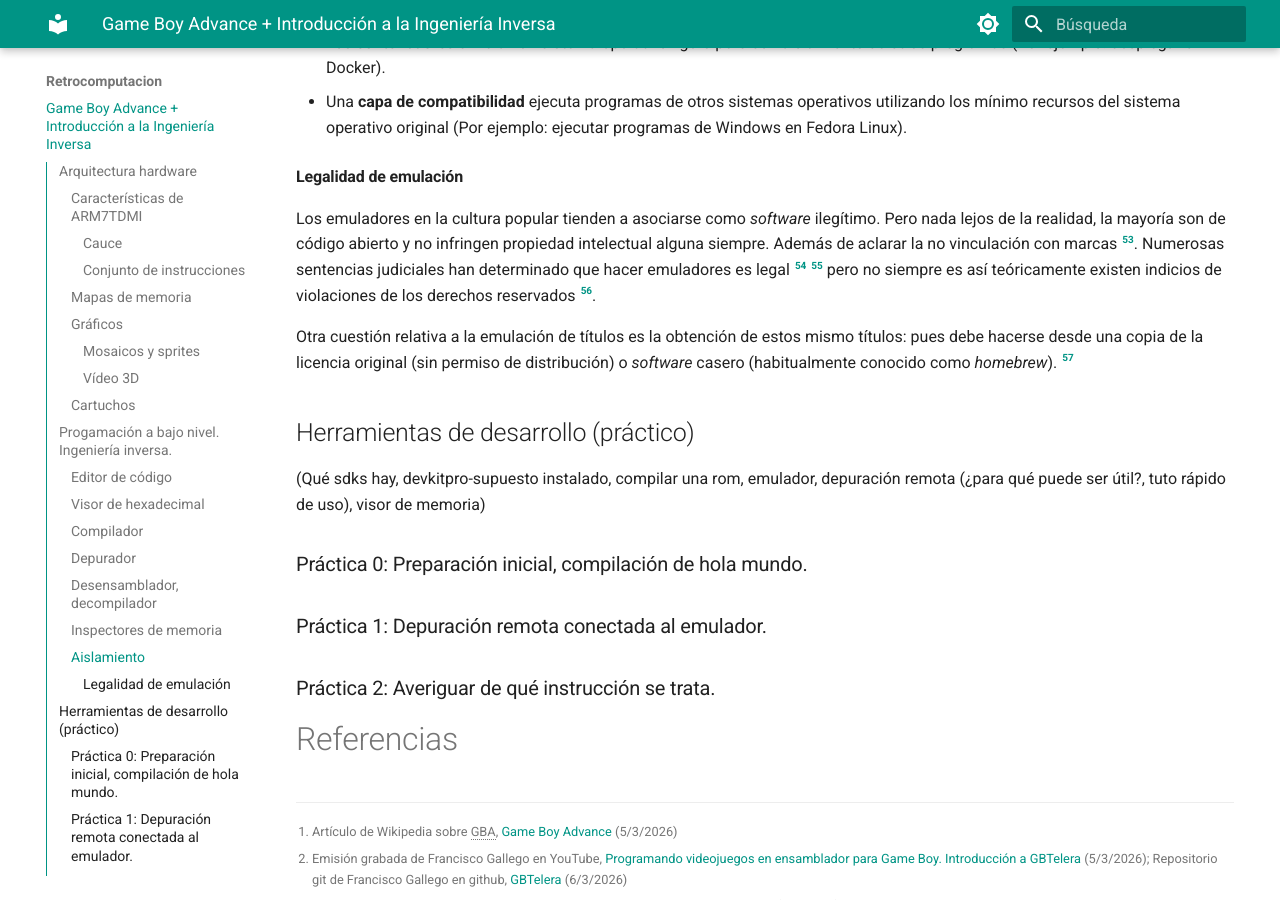
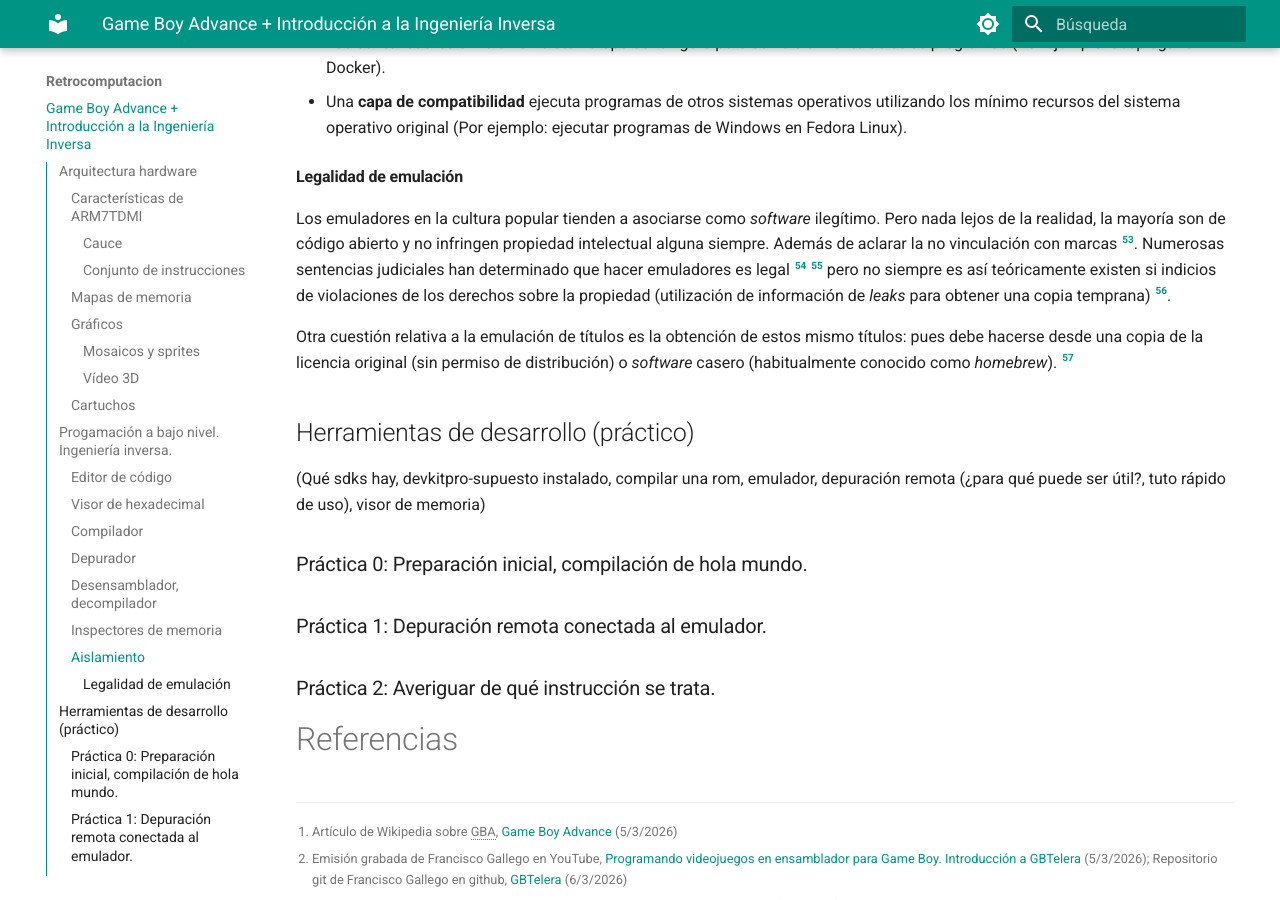
Before and after one commit to abl78-ua/Wiki-IMCR, an MkDocs documentation site: the page built from docs/Retrocomputacion/Retrocomputacion.md, in a window 1280 px wide and 900 px high, scrolled down 10741 px. Built offline with MkDocs 1.6.1 and Material for MkDocs 9.7.7, drawn with Linux system fonts in a browser that asks for light colours.

Commit message:
doc: non errata'ed si.

```diff
--- a/docs/Retrocomputacion/Retrocomputacion.md
+++ b/docs/Retrocomputacion/Retrocomputacion.md
@@ -274,7 +274,7 @@ Podríamos destacar al menos tres mecanismos [^ref:recursiveRef]:
 
 #### Legalidad de emulación
 
-Los emuladores en la cultura popular tienden a asociarse como *software* ilegítimo. Pero nada lejos de la realidad, la mayoría son de código abierto y no infringen propiedad intelectual alguna siempre. Además de aclarar la no vinculación con marcas [^ref:GBxEmuWiki]. Numerosas sentencias judiciales han determinado que hacer emuladores es legal [^ref:Emucase1] [^ref:Emucase2] pero no siempre es así teóricamente existen indicios de violaciones de los derechos reservados [^ref:Emucase3].
+Los emuladores en la cultura popular tienden a asociarse como *software* ilegítimo. Pero nada lejos de la realidad, la mayoría son de código abierto y no infringen propiedad intelectual alguna siempre. Además de aclarar la no vinculación con marcas [^ref:GBxEmuWiki]. Numerosas sentencias judiciales han determinado que hacer emuladores es legal [^ref:Emucase1] [^ref:Emucase2] pero no siempre es así teóricamente existen si indicios de violaciones de los derechos sobre la propiedad (utilización de información de *leaks* para obtener una copia temprana) [^ref:Emucase3].
 
 Otra cuestión relativa a la emulación de títulos es la obtención de estos mismo títulos: pues debe hacerse desde una copia de la licencia original (sin permiso de distribución) o *software* casero (habitualmente conocido como *homebrew*). [^ref:Emucase4]
 
```
